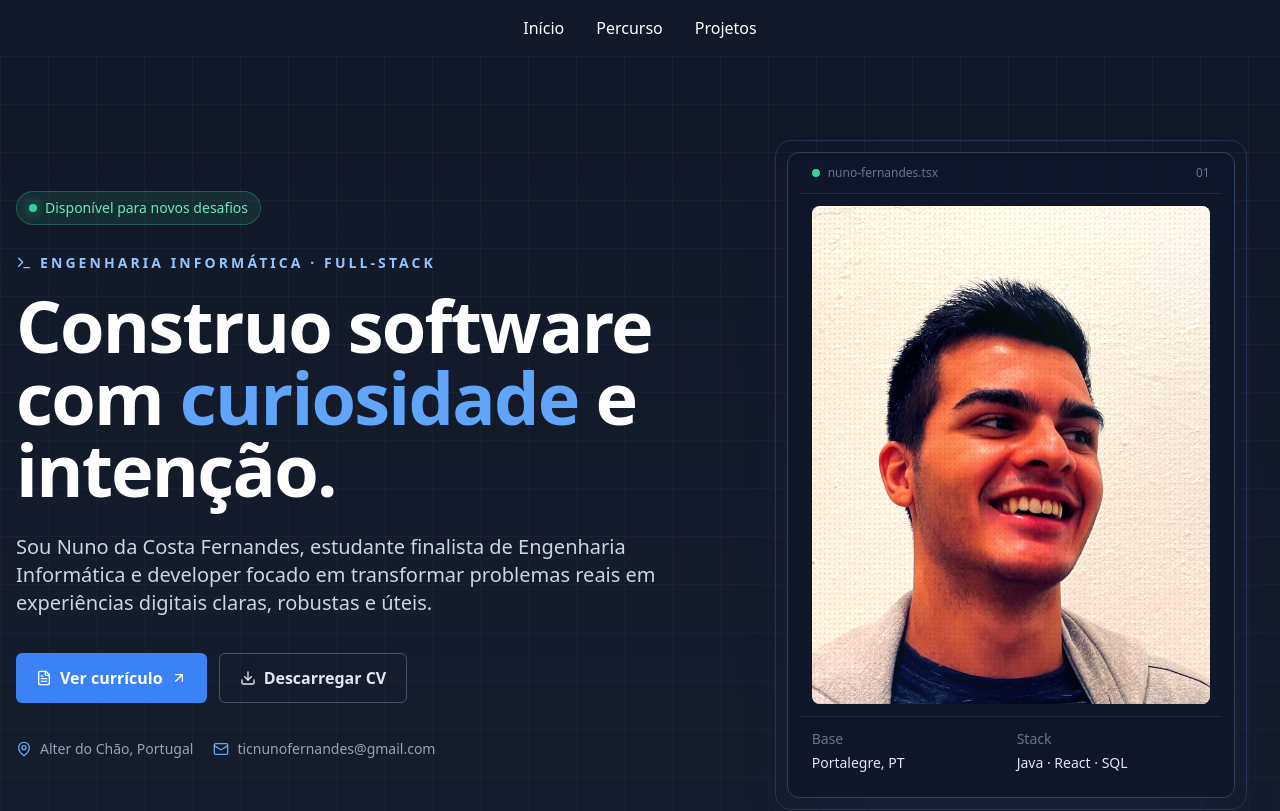
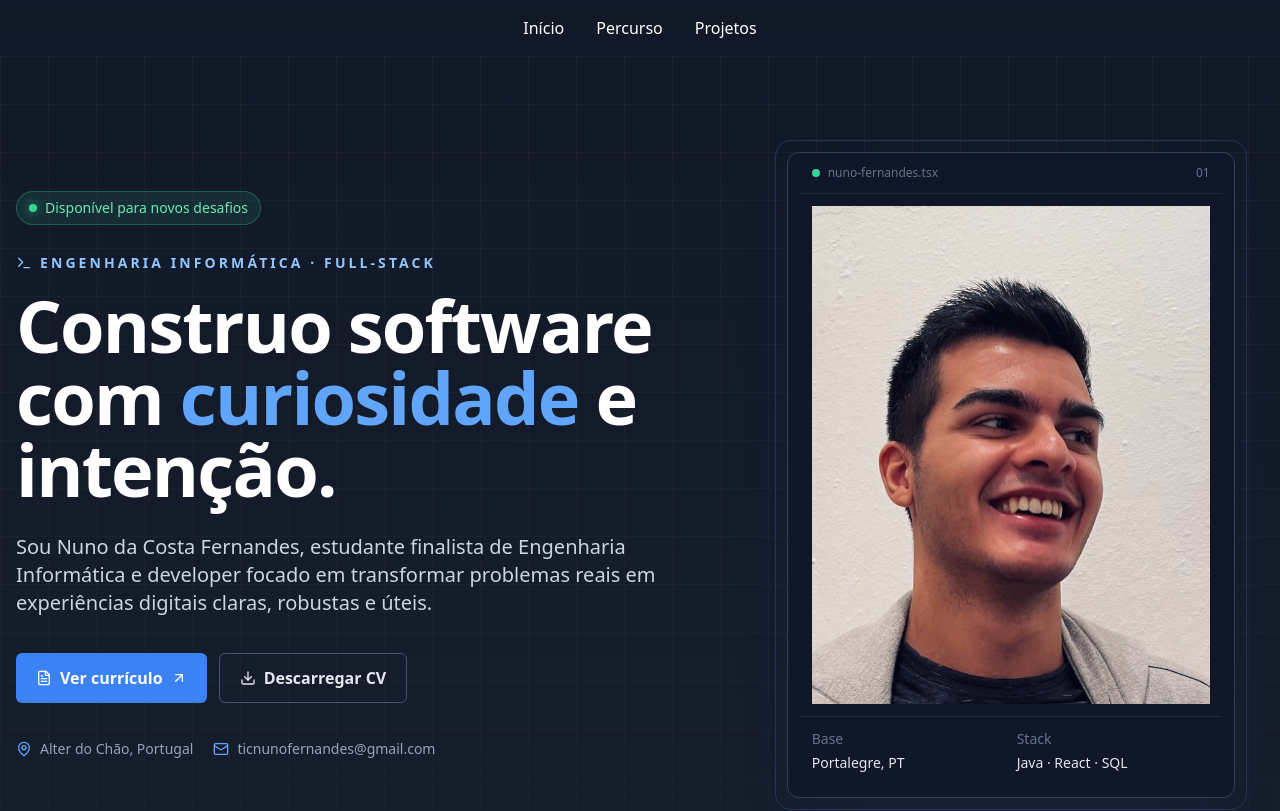
Before and after one commit to nunofernandes2000/Portfolio, a React (Vite) app: page / in a window 1280 px wide. Shown: the top 811 px of the page. Built offline with nearby package versions, Linux system fonts and the light colour scheme.

Commit message:
Revert "feat(home): add cartoon-inspired portrait styling"
This reverts commit 4fc2fa70360086446d465f536282ae3c82cb98f8.

```diff
--- a/src/pages/Home.tsx
+++ b/src/pages/Home.tsx
@@ -80,11 +80,7 @@ export function Home() {
                 <span>01</span>
               </div>
               <div className="p-3">
-                <div className="relative overflow-hidden rounded-lg bg-blue-400">
-                  <img src={myPhoto} alt="Nuno da Costa Fernandes" className="aspect-[4/5] w-full object-cover object-center saturate-[1.45] contrast-[1.18] brightness-[1.04] sepia-[0.08]" />
-                  <div className="pointer-events-none absolute inset-0 bg-[radial-gradient(rgba(15,23,42,0.24)_1px,transparent_1px)] bg-[size:5px_5px] mix-blend-multiply opacity-35" />
-                  <div className="pointer-events-none absolute inset-0 bg-gradient-to-tr from-blue-500/15 via-transparent to-emerald-300/20 mix-blend-screen" />
-                </div>
+                <img src={myPhoto} alt="Nuno da Costa Fernandes" className="aspect-[4/5] w-full object-cover object-center grayscale-[15%]" />
               </div>
               <div className="grid grid-cols-2 gap-3 border-t border-slate-800 p-3 text-sm">
                 <div>
```
